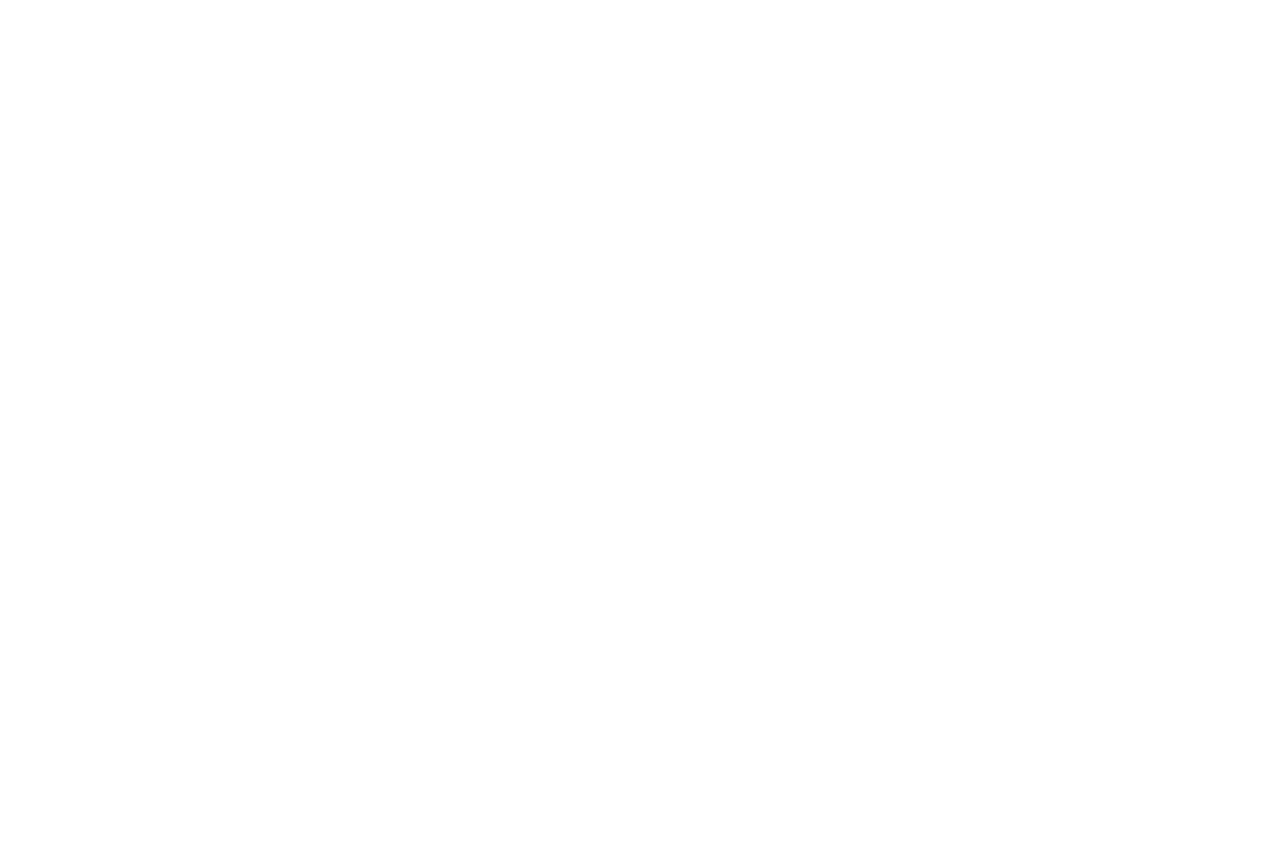
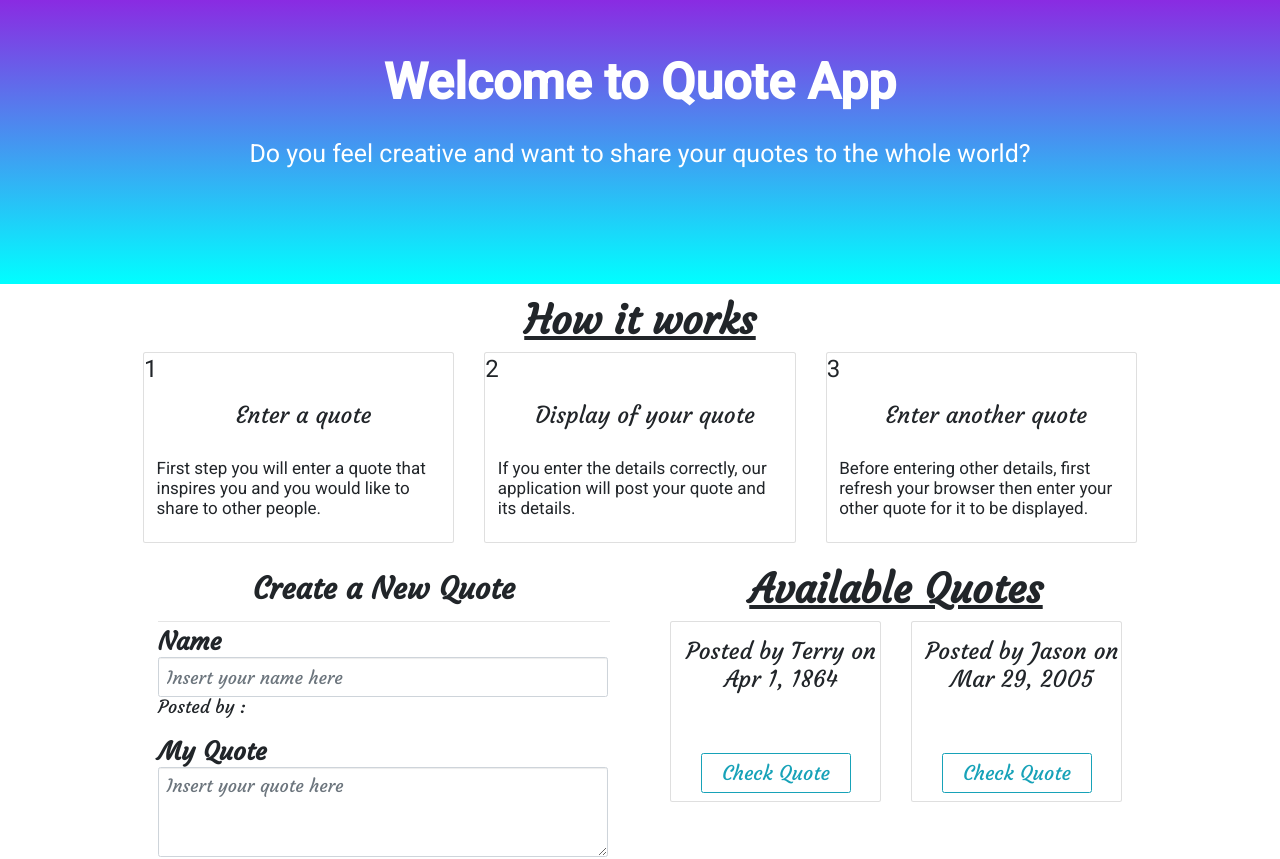
Before and after one commit to TERRYYYY/Quotes, an Angular app: page / in a window 1280 px wide. Shown: the top 859 px of the page. Before the commit the page ends 800 px from the top, so only its background shows below. Built offline with nearby package versions, Linux system fonts and the light colour scheme.

Commit message:
explaning how the website works on the home page

```diff
--- a/src/app/quote/quote.component.css
+++ b/src/app/quote/quote.component.css
@@ -4,13 +4,13 @@ body{
     background-color: black;
     font-family: 'Courgette';
 }
-.card{
+/* .card{
     margin-bottom: 15px;
     margin-top: 15px;
-}
-.instructions{
+} */
+/* .instructions{
      box-shadow: 2px 5px 30px grey;
-}
+} */
 
 .postedby{
     width: 200px;
@@ -24,7 +24,7 @@ body{
     color: white;
 
 }
-.add-quote {
+/* .add-quote {
   border: 1px solid;
   width: 250px;
   font-size: 20px;
@@ -32,7 +32,6 @@ body{
   padding: 10px;
   cursor: pointer;
   margin-top: 100px;
-  /* margin-bottom: 30px; */
   margin: auto;
   border-radius: 30px;
   -webkit-border-radius: 30px;
@@ -44,24 +43,8 @@ body{
   background-color: cyan;
   border: 1px solid white;
   color: white;
-}
-/* .welcome{
-    background: orangered;
-    color: white;
-    padding: 70px;
-    text-align: center;
-    font-weight: bolder;
-     background: linear-gradient(
-    270deg,
-    rgba(2, 0, 36, 1) 0%,
-    rgba(212, 28, 22, 1) 0%,
-    rgba(195, 19, 90, 1) 34%,
-    rgba(139, 13, 125, 1) 70%,
-    rgba(129, 12, 132, 1) 100%,
-    rgba(129, 40, 8, 1) 100%,
-    rgba(0, 212, 255, 1) 100%
-  );
 } */
+
 h4{
     font-weight: bolder;
     font-size: 50px;
@@ -71,7 +54,7 @@ h6{
     margin-top: 50px;
     margin-bottom: 50px;
 }
-h1{
+/* h1{
   text-align: center;
   font-weight: bolder;
   padding: 12px 40px 12px 20px;
@@ -88,7 +71,7 @@ h1{
   -ms-border-radius: 400px;
   -o-border-radius: 400px;
 
-}
+} */
 p{
     font-size: 17px;
 }
@@ -124,38 +107,6 @@ h3{
     margin: 0 auto;
 }
 
-
-/* header{
-    background-color: black;
-    padding: 2em 0;
-
-}
-a{
-    color: white;
-    text-decoration: none;
-}
-a.logo{
-    font-weight: bolder;
-    margin-left: 50px;
-    font-size: 25px;
-}
-nav{
-    float: right;
-}
-ul{
-    list-style-type: none;
-    margin: 0;
-    display: flex;
-    font-weight: bolder;
-    font-size: 18px;
-}
-li a{
-    padding: 1em;
-    margin-right: 50px;
-}
-li a:hover{
-    color: lime;
-} */
 .open-page{
     padding: 150px;
     /* background-color:cyan; */
--- a/src/app/quote/quote.component.html
+++ b/src/app/quote/quote.component.html
@@ -4,9 +4,9 @@
 
     </div>
 
-    <!-- <div class="container">
+     <div class="container">
 
-         <h2 class="quote-title">How it works </h2>
+        <h2 class="quote-title">How it works </h2>
     <div class="row">
         <div class="how-it-works">
         <div class="col-md-4 mb-3">
@@ -24,9 +24,9 @@
             </div>
 
         </div>
-        </div> -->
+        </div>
 
-        <!-- <div class="col-md-4 mb-3">
+        <div class="col-md-4 mb-3">
 
         <div class="card">
             <div class="instructions">
@@ -57,7 +57,7 @@
 
             </div>
         </div>
-        </div> -->
+        </div>
 
         <div class="col-md-6">
 
```
